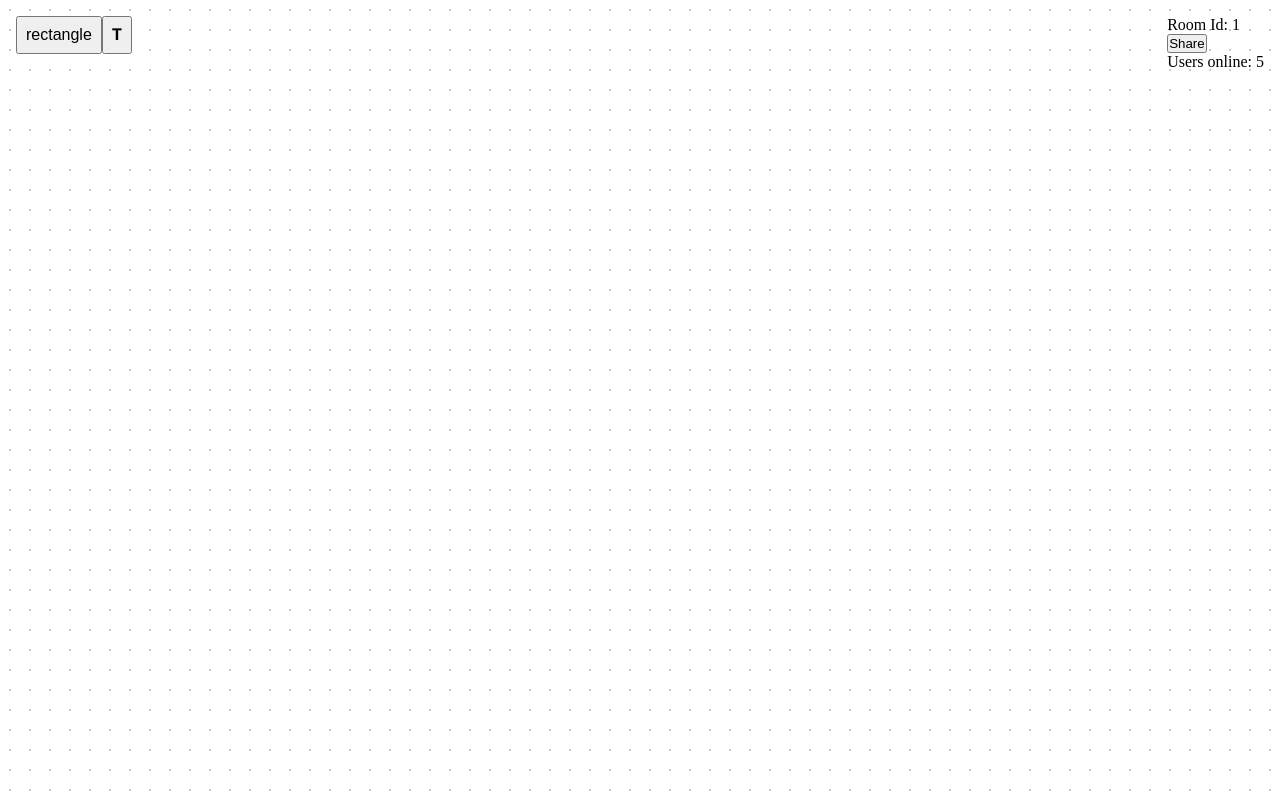
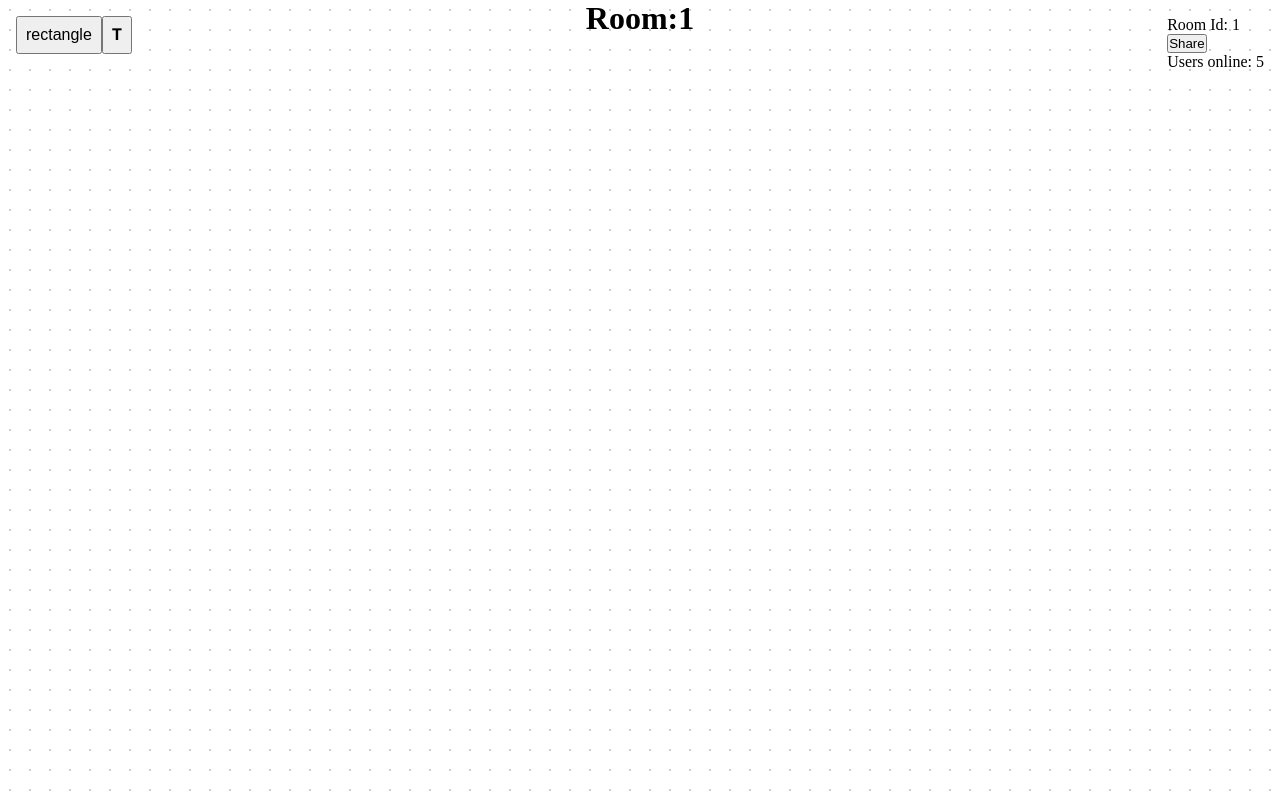
Before and after one commit to rohit-bhoye/collabboard, a React (Vite) app: page /room/1 in a window 1280 px wide. Built offline with nearby package versions, Linux system fonts and the light colour scheme; no server answers.

Commit message:
connected room.jsx to firebase realtime database

```diff
--- a/src/Pages/Room/Room.css
+++ b/src/Pages/Room/Room.css
@@ -0,0 +1,6 @@
+.roomId-title{
+    position: fixed;
+    top: 1;
+    left:50%;
+    transform: translateX(-50%);
+}
--- a/src/Pages/Room/Room.jsx
+++ b/src/Pages/Room/Room.jsx
@@ -1,9 +1,11 @@
-import React, { useRef, useState } from "react";
+import React, { useEffect, useRef, useState } from "react";
 import "./Room.css";
 import Canvas from "../../components/Canvas/Canvas";
 import { useParams } from "react-router-dom";
 import RoomPanel from "../../components/RoomPanel/RoomPanel";
 import ToolBar from "../../components/ToolBar/ToolBar";
+import { database } from "../../firebase";
+import { set, ref } from "firebase/database";
 const Room = () => {
   const [canvasData, setCanvasData] = useState([[]]);
   const [currentIndex, setCurrentIndex] = useState(0);
@@ -11,6 +13,12 @@ const Room = () => {
   const { roomId } = useParams();
 
   const idRef = useRef(1);
+
+  useEffect(() => {
+    set(ref(database, `rooms/${roomId}`), {
+      createdAt: Date.now(),
+    });
+  }, []);
 
   const addText = () => {
     const data = {
@@ -55,6 +63,7 @@ const Room = () => {
   };
   return (
     <div>
+      <h1 className="roomId-title">Room:{roomId}</h1>
       <RoomPanel />
       <ToolBar addRectangle={addRectangle} addText={addText} />
       <Canvas
```
